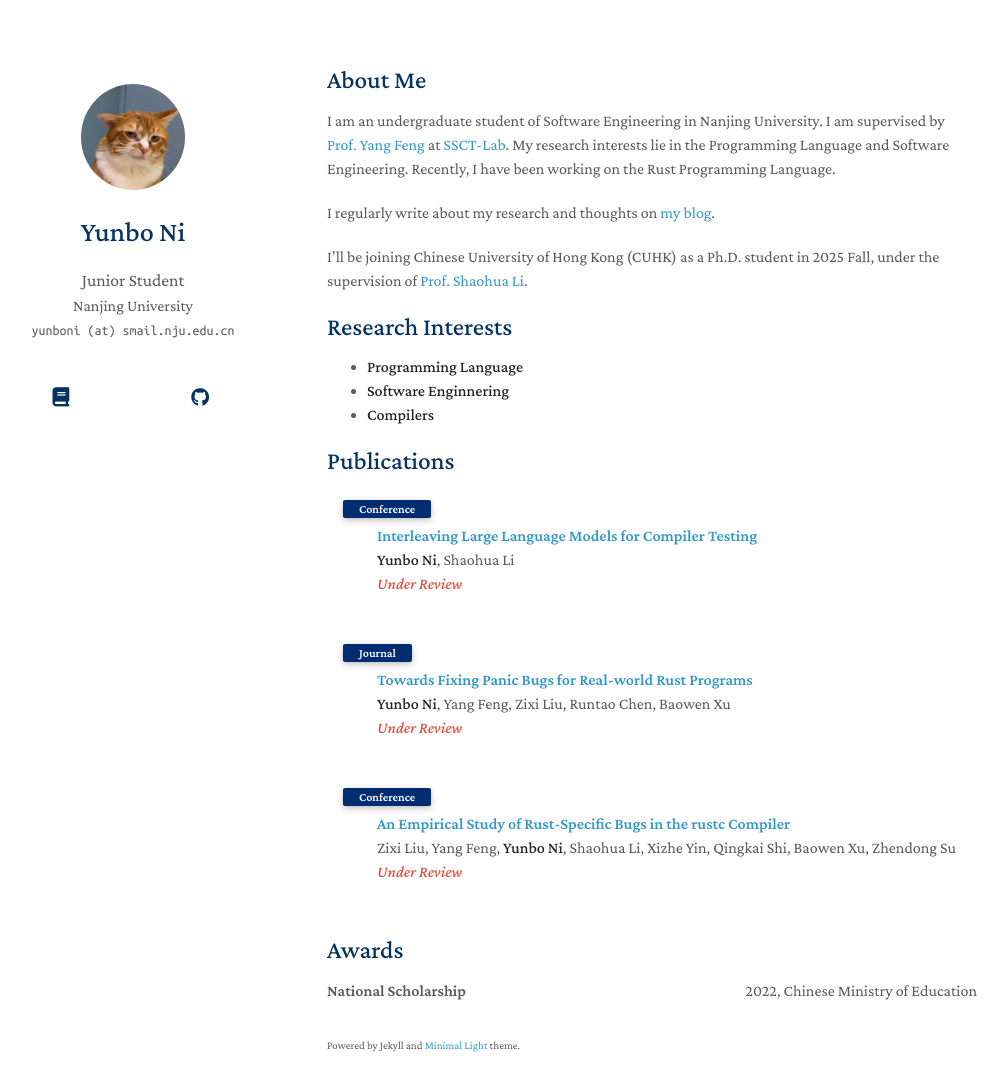
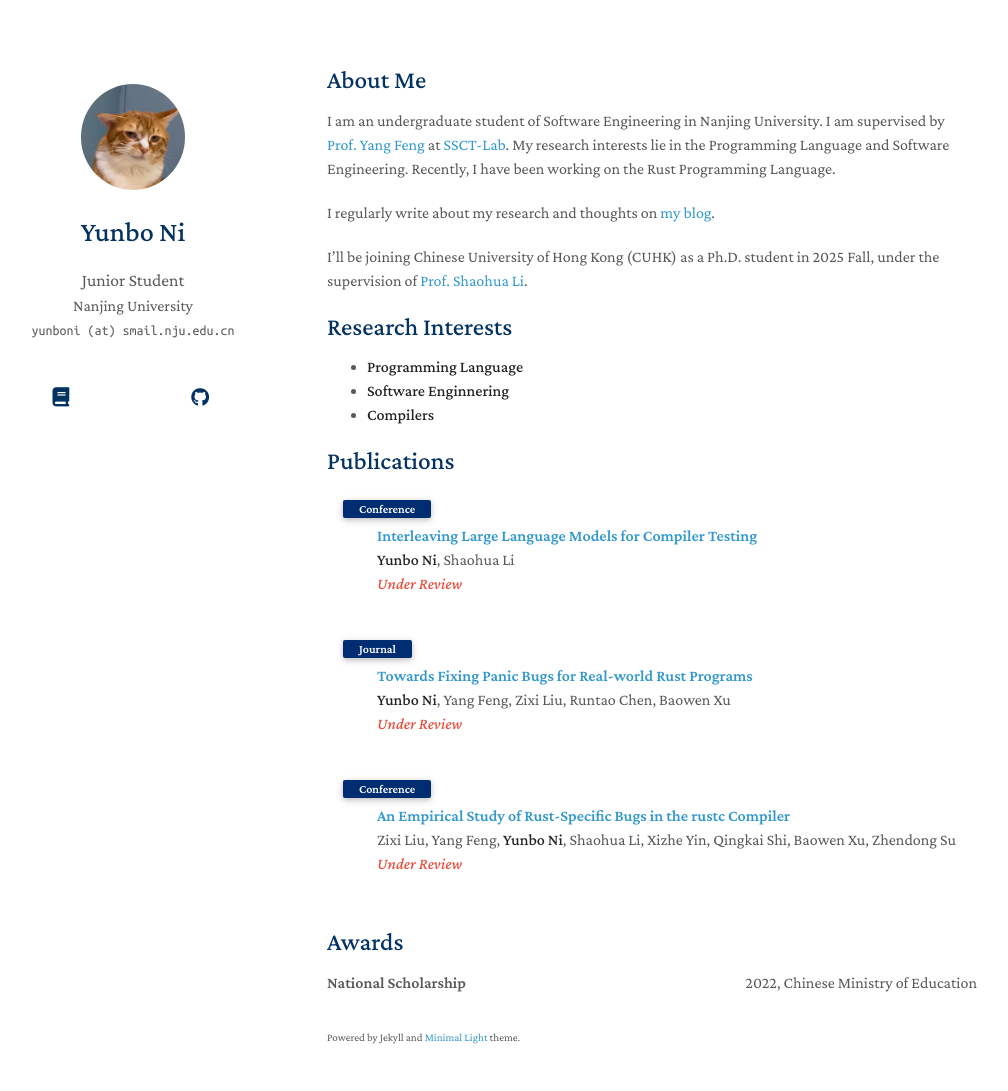
Before and after one commit to cardigan1008/cardigan1008.github.io, a Jekyll site: the page built from index.md, in a window 1280 px wide and 1126 px high. Shown: the top 1091 px of the window, without its empty margins (143-1151 px from the left). Built offline with Jekyll 4.4.1, drawn with Linux system fonts in a browser that asks for light colours; a style sheet for code colours, icons or effects is not loaded; our own code applies the rules of GitHub Pages for plain Markdown files.

Commit message:
remove imgs for pub

```diff
--- a/assets/css/publications-no-dark-mode.css
+++ b/assets/css/publications-no-dark-mode.css
@@ -36,7 +36,7 @@ blockquote { background: var(--global-bg-color); border-left: 2px solid var(--gl
 
 .publications ol.bibliography { list-style: none; padding: 0; margin-top: 0; }
 
-.publications ol.bibliography li { min-height: 0; margin-bottom: 0.5rem; }
+.publications ol.bibliography li { margin-bottom: 0.25rem; }
 
 .publications ol.bibliography li .abbr { height: 8rem; margin-bottom: 0.5rem; }
 
--- a/assets/css/publications.css
+++ b/assets/css/publications.css
@@ -38,7 +38,7 @@ blockquote { background: var(--global-bg-color); border-left: 2px solid var(--gl
 
 .publications ol.bibliography { list-style: none; padding: 0; margin-top: 0; }
 
-.publications ol.bibliography li { min-height: 110px; margin-bottom: 0.5rem; }
+.publications ol.bibliography li { margin-bottom: 0.25rem; }
 
 .publications ol.bibliography li .abbr { height: 8rem; margin-bottom: 0.5rem; }
 
```
